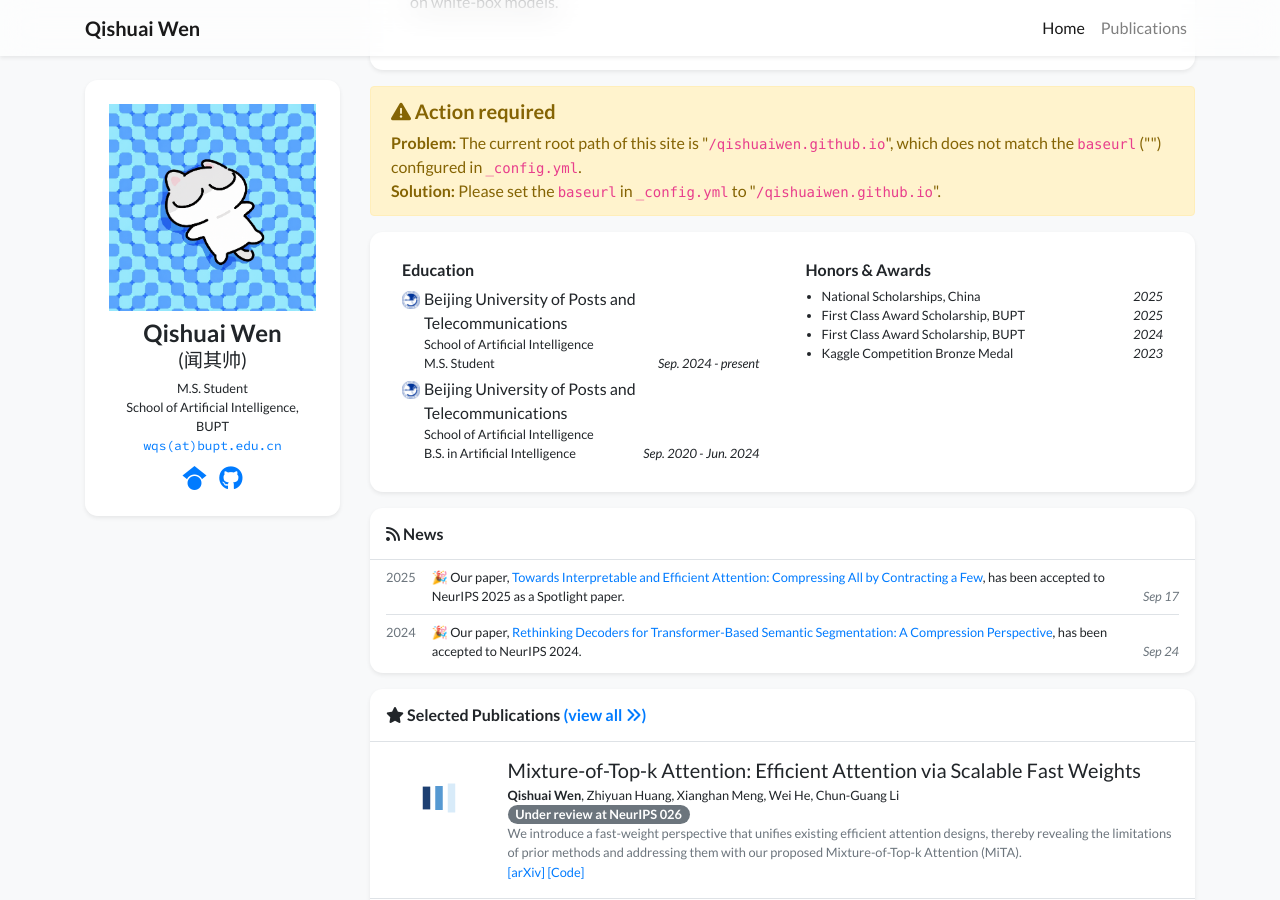
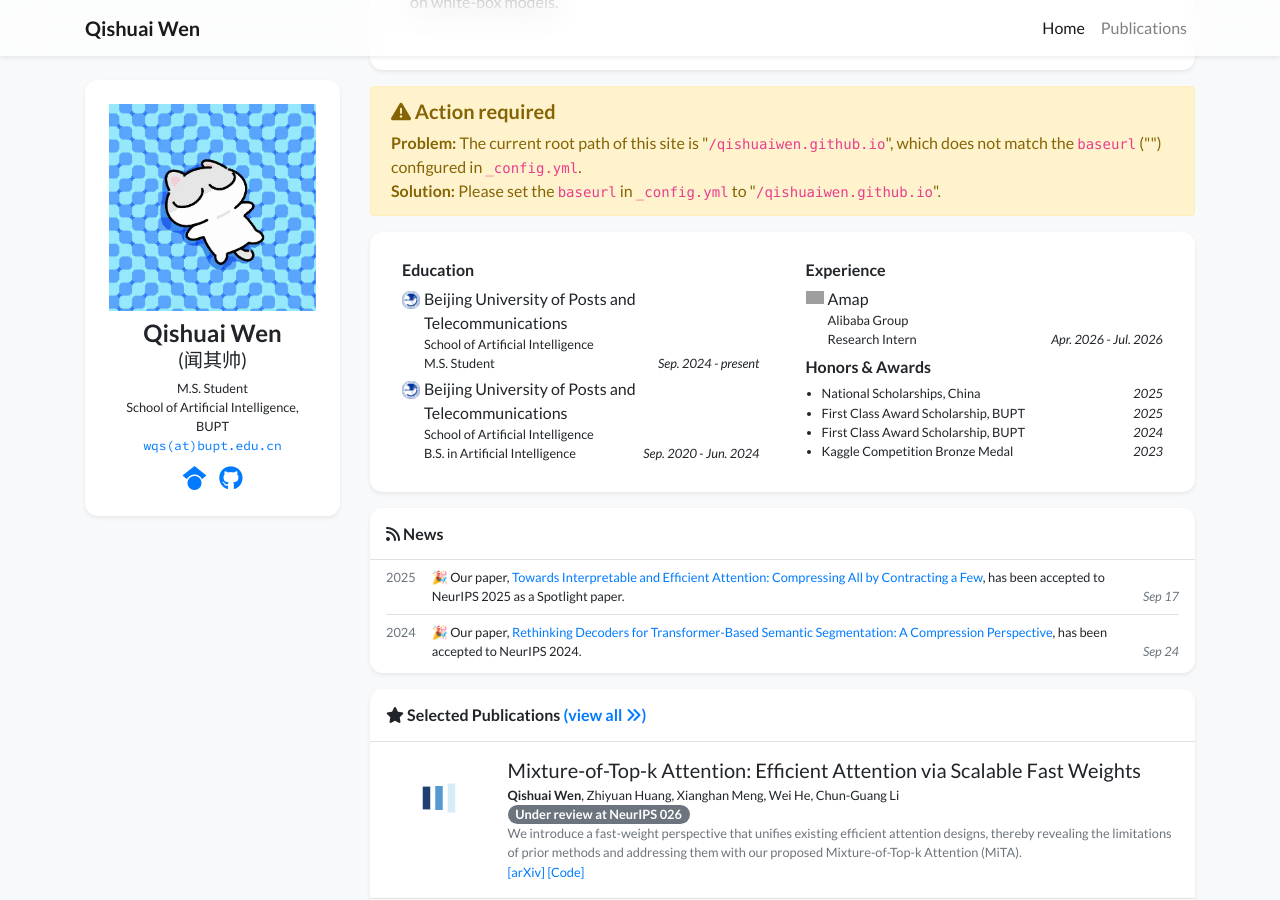
Before and after one commit to QishuaiWen/qishuaiwen.github.io, a Jekyll site: the page built from index.html, in a window 1280 px wide and 900 px high, scrolled down 300 px. Built offline with Jekyll 4.4.1, drawn with Linux system fonts in a browser that asks for light colours; nearby versions of some CDN libraries; a style sheet for code colours, icons or effects is not loaded; grey boxes are pictures that could not be loaded.

Commit message:
Update profile.yml

```diff
--- a/_data/profile.yml
+++ b/_data/profile.yml
@@ -47,11 +47,12 @@ education:
     B.S. in Artificial Intelligence
   date: Sep. 2020 - Jun. 2024
 
-# experience:
-# - name: Peking University
-#   logo: /assets/images/badges/PKU_red.png
-#   position: Research Intern
-#   date: Sep. 2019 - Jul. 2021
+experience:
+  - name: Amap
+    logo: /assets/images/badges/amap.png
+    dept: Alibaba Group
+    position: Research Intern
+    date: Apr. 2026 - Jul. 2026
 
 awards:
 - name: National Scholarships, China
```
